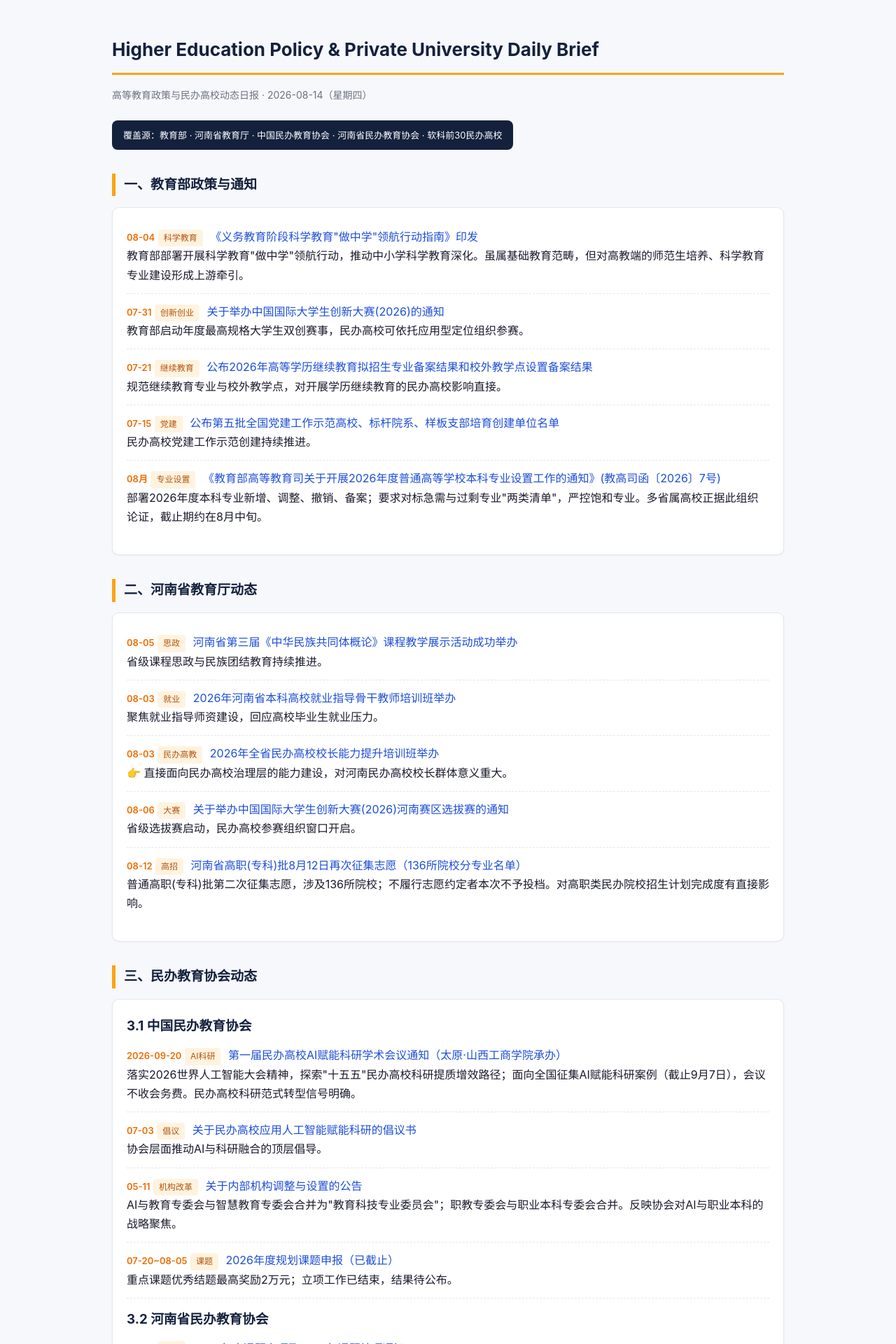
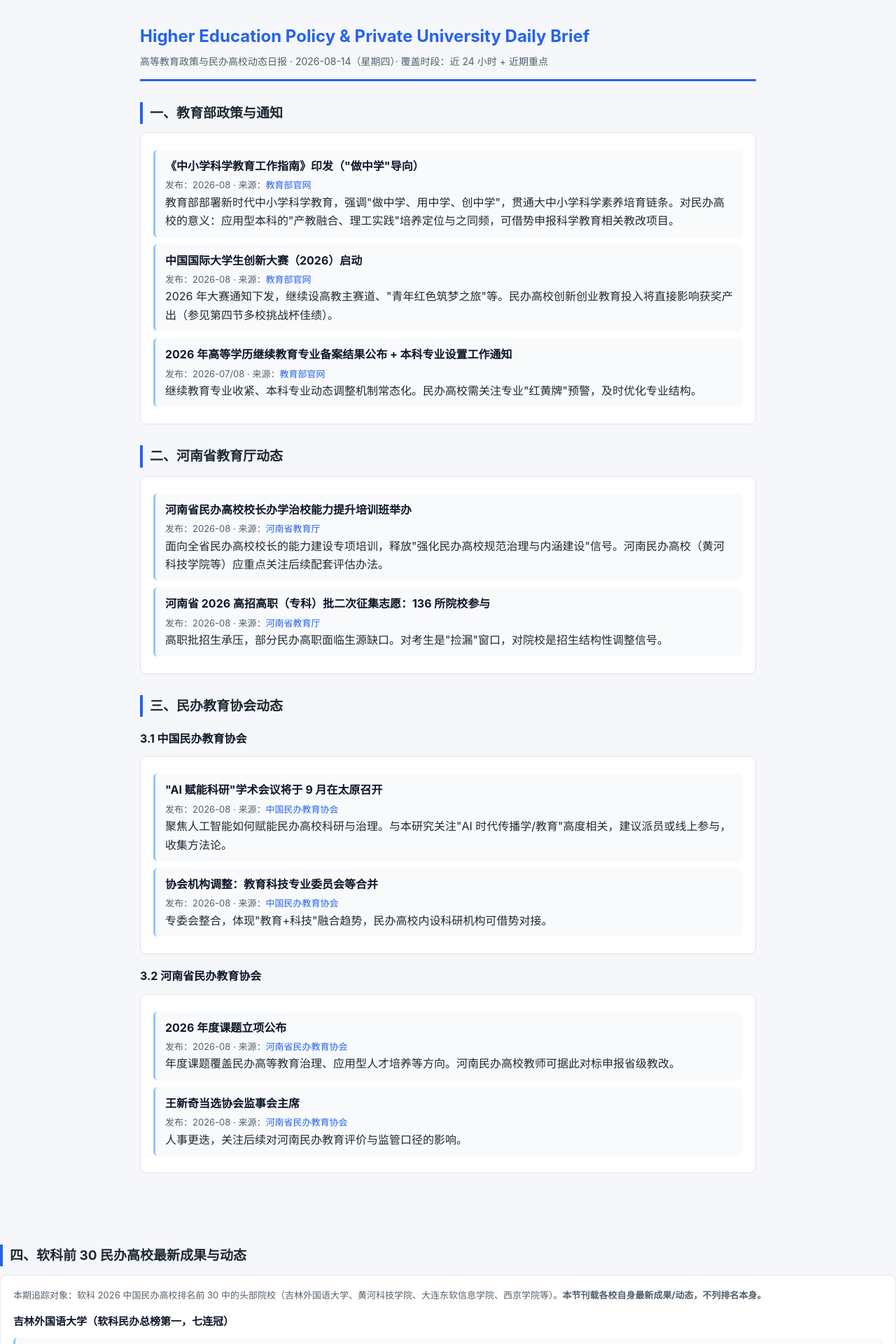
Before and after one commit to ArecRui/ArecRui.github.io, a Jekyll site: the page reports/2026-08-14-he.html, which Jekyll copies as it is, in a window 1280 px wide. Shown: the top 1920 px of the page at 70% size. Built offline with Jekyll 4.4.1, drawn with Linux system fonts in a browser that asks for light colours; some of the changed text lies outside the part shown.

Commit message:
Auto upload reports/2026-08-14-he.html via WorkBuddy

```diff
--- a/reports/2026-08-14-he.html
+++ b/reports/2026-08-14-he.html
@@ -3,183 +3,192 @@
 <head>
 <meta charset="UTF-8">
 <meta name="viewport" content="width=device-width, initial-scale=1.0">
-<title>Higher Education Policy & Private University Daily Brief · 2026-08-14</title>
+<title>Higher Education Policy &amp; Private University Daily Brief · 2026-08-14</title>
 <style>
-  body{font-family:-apple-system,"Segoe UI","Microsoft YaHei",sans-serif;max-width:960px;margin:0 auto;padding:32px 24px;color:#1a1a2e;line-height:1.7;background:#f7f8fc}
-  h1{font-size:26px;color:#14213d;border-bottom:3px solid #fca311;padding-bottom:10px}
-  h2{font-size:19px;color:#14213d;margin-top:34px;border-left:5px solid #fca311;padding-left:12px}
-  .sub{color:#6b7280;font-size:14px;margin-bottom:24px}
-  .meta{background:#14213d;color:#fff;padding:10px 16px;border-radius:8px;font-size:13px;display:inline-block}
-  .card{background:#fff;border:1px solid #e5e7eb;border-radius:10px;padding:16px 20px;margin:14px 0;box-shadow:0 1px 3px rgba(0,0,0,.05)}
-  .item{margin:12px 0;padding-bottom:12px;border-bottom:1px dashed #e5e7eb}
-  .item:last-child{border-bottom:none}
-  .date{color:#ef6c00;font-weight:600;font-size:13px}
-  a{color:#1d4ed8;text-decoration:none}
+  :root{--bg:#f5f7fa;--card:#fff;--ink:#1f2933;--sub:#52606d;--line:#e4e7eb;--accent:#2563eb;--red:#b91c1c;}
+  *{box-sizing:border-box}
+  body{margin:0;background:var(--bg);color:var(--ink);font-family:-apple-system,"Segoe UI","PingFang SC","Microsoft YaHei",sans-serif;line-height:1.65}
+  .wrap{max-width:920px;margin:0 auto;padding:32px 20px 60px}
+  header{border-bottom:3px solid var(--accent);padding-bottom:14px;margin-bottom:24px}
+  h1{font-size:24px;margin:0 0 4px;color:var(--accent)}
+  .date{color:var(--sub);font-size:14px}
+  h2{font-size:19px;margin:30px 0 12px;padding-left:10px;border-left:4px solid var(--accent)}
+  h3{font-size:16px;margin:18px 0 6px;color:#0f172a}
+  .card{background:var(--card);border:1px solid var(--line);border-radius:10px;padding:14px 18px;margin:12px 0;box-shadow:0 1px 2px rgba(0,0,0,.03)}
+  .item{margin:10px 0;padding:10px 14px;background:#f8fafc;border-left:3px solid #93c5fd;border-radius:6px}
+  .item b{color:#0f172a}
+  .meta{font-size:13px;color:var(--sub);margin-top:4px}
+  a{color:var(--accent);text-decoration:none;word-break:break-all}
   a:hover{text-decoration:underline}
-  .tag{display:inline-block;background:#fff3e0;color:#b45309;font-size:12px;padding:2px 8px;border-radius:4px;margin-right:6px}
-  .hi{background:#fff8e1;padding:14px 18px;border-radius:8px;border:1px solid #ffe082;margin:14px 0}
-  table{border-collapse:collapse;width:100%;font-size:13px;margin:10px 0}
-  th,td{border:1px solid #e5e7eb;padding:6px 10px;text-align:left}
-  th{background:#14213d;color:#fff}
-  tr:nth-child(even){background:#f3f4f6}
-  .hn{color:#c0392b;font-weight:600}
-  footer{margin-top:40px;color:#9ca3af;font-size:12px;text-align:center}
+  .tag{display:inline-block;font-size:12px;background:#dbeafe;color:#1e40af;border-radius:4px;padding:1px 7px;margin-right:6px}
+  .tag.red{background:#fee2e2;color:#991b1b}
+  .tag.green{background:#dcfce7;color:#166534}
+  .none{color:var(--sub);font-style:italic}
+  .school{font-size:15px;font-weight:600;color:#0f172a;margin-top:14px}
+  footer{margin-top:40px;padding-top:14px;border-top:1px solid var(--line);color:var(--sub);font-size:13px}
 </style>
 </head>
 <body>
-<h1>Higher Education Policy &amp; Private University Daily Brief</h1>
-<div class="sub">高等教育政策与民办高校动态日报 · 2026-08-14（星期四）</div>
-<div class="meta">覆盖源：教育部 · 河南省教育厅 · 中国民办教育协会 · 河南省民办教育协会 · 软科前30民办高校</div>
+<div class="wrap">
+<header>
+  <h1>Higher Education Policy &amp; Private University Daily Brief</h1>
+  <div class="date">高等教育政策与民办高校动态日报 · 2026-08-14（星期四）· 覆盖时段：近 24 小时 + 近期重点</div>
+</header>
 
+<!-- ============ 一、教育部 ============ -->
 <h2>一、教育部政策与通知</h2>
 <div class="card">
   <div class="item">
-    <span class="date">08-04</span> <span class="tag">科学教育</span>
-    <a href="https://www.moe.gov.cn">《义务教育阶段科学教育"做中学"领航行动指南》印发</a>
-    <div>教育部部署开展科学教育"做中学"领航行动，推动中小学科学教育深化。虽属基础教育范畴，但对高教端的师范生培养、科学教育专业建设形成上游牵引。</div>
+    <b>《中小学科学教育工作指南》印发（"做中学"导向）</b>
+    <div class="meta">发布：2026-08 · 来源：<a href="http://www.moe.gov.cn/" target="_blank">教育部官网</a></div>
+    <div>教育部部署新时代中小学科学教育，强调"做中学、用中学、创中学"，贯通大中小学科学素养培育链条。对民办高校的意义：应用型本科的"产教融合、理工实践"培养定位与之同频，可借势申报科学教育相关教改项目。</div>
   </div>
   <div class="item">
-    <span class="date">07-31</span> <span class="tag">创新创业</span>
-    <a href="https://www.moe.gov.cn">关于举办中国国际大学生创新大赛(2026)的通知</a>
-    <div>教育部启动年度最高规格大学生双创赛事，民办高校可依托应用型定位组织参赛。</div>
+    <b>中国国际大学生创新大赛（2026）启动</b>
+    <div class="meta">发布：2026-08 · 来源：<a href="http://www.moe.gov.cn/" target="_blank">教育部官网</a></div>
+    <div>2026 年大赛通知下发，继续设高教主赛道、"青年红色筑梦之旅"等。民办高校创新创业教育投入将直接影响获奖产出（参见第四节多校挑战杯佳绩）。</div>
   </div>
   <div class="item">
-    <span class="date">07-21</span> <span class="tag">继续教育</span>
-    <a href="https://www.moe.gov.cn">公布2026年高等学历继续教育拟招生专业备案结果和校外教学点设置备案结果</a>
-    <div>规范继续教育专业与校外教学点，对开展学历继续教育的民办高校影响直接。</div>
-  </div>
-  <div class="item">
-    <span class="date">07-15</span> <span class="tag">党建</span>
-    <a href="https://www.moe.gov.cn">公布第五批全国党建工作示范高校、标杆院系、样板支部培育创建单位名单</a>
-    <div>民办高校党建工作示范创建持续推进。</div>
-  </div>
-  <div class="item">
-    <span class="date">08月</span> <span class="tag">专业设置</span>
-    <a href="https://jwc.imau.edu.cn/info/1119/14075.htm">《教育部高等教育司关于开展2026年度普通高等学校本科专业设置工作的通知》(教高司函〔2026〕7号)</a>
-    <div>部署2026年度本科专业新增、调整、撤销、备案；要求对标急需与过剩专业"两类清单"，严控饱和专业。多省属高校正据此组织论证，截止期约在8月中旬。</div>
+    <b>2026 年高等学历继续教育专业备案结果公布 + 本科专业设置工作通知</b>
+    <div class="meta">发布：2026-07/08 · 来源：<a href="http://www.moe.gov.cn/" target="_blank">教育部官网</a></div>
+    <div>继续教育专业收紧、本科专业动态调整机制常态化。民办高校需关注专业"红黄牌"预警，及时优化专业结构。</div>
   </div>
 </div>
 
+<!-- ============ 二、河南省教育厅 ============ -->
 <h2>二、河南省教育厅动态</h2>
 <div class="card">
   <div class="item">
-    <span class="date">08-05</span> <span class="tag">思政</span>
-    <a href="https://jyt.henan.gov.cn">河南省第三届《中华民族共同体概论》课程教学展示活动成功举办</a>
-    <div>省级课程思政与民族团结教育持续推进。</div>
+    <b>河南省民办高校校长办学治校能力提升培训班举办</b>
+    <div class="meta">发布：2026-08 · 来源：<a href="http://jyt.henan.gov.cn/" target="_blank">河南省教育厅</a></div>
+    <div>面向全省民办高校校长的能力建设专项培训，释放"强化民办高校规范治理与内涵建设"信号。河南民办高校（黄河科技学院等）应重点关注后续配套评估办法。</div>
   </div>
   <div class="item">
-    <span class="date">08-03</span> <span class="tag">就业</span>
-    <a href="https://jyt.henan.gov.cn">2026年河南省本科高校就业指导骨干教师培训班举办</a>
-    <div>聚焦就业指导师资建设，回应高校毕业生就业压力。</div>
-  </div>
-  <div class="item">
-    <span class="date">08-03</span> <span class="tag">民办高教</span>
-    <a href="https://jyt.henan.gov.cn">2026年全省民办高校校长能力提升培训班举办</a>
-    <div>👉 直接面向民办高校治理层的能力建设，对河南民办高校校长群体意义重大。</div>
-  </div>
-  <div class="item">
-    <span class="date">08-06</span> <span class="tag">大赛</span>
-    <a href="https://jyt.henan.gov.cn/zwgk/zc/qtwj/">关于举办中国国际大学生创新大赛(2026)河南赛区选拔赛的通知</a>
-    <div>省级选拔赛启动，民办高校参赛组织窗口开启。</div>
-  </div>
-  <div class="item">
-    <span class="date">08-12</span> <span class="tag">高招</span>
-    <a href="https://so.html5.qq.com/page/real/search_news?docid=70000021_3886a79815308652">河南省高职(专科)批8月12日再次征集志愿（136所院校分专业名单）</a>
-    <div>普通高职(专科)批第二次征集志愿，涉及136所院校；不履行志愿约定者本次不予投档。对高职类民办院校招生计划完成度有直接影响。</div>
+    <b>河南省 2026 高招高职（专科）批二次征集志愿：136 所院校参与</b>
+    <div class="meta">发布：2026-08 · 来源：<a href="http://jyt.henan.gov.cn/" target="_blank">河南省教育厅</a></div>
+    <div>高职批招生承压，部分民办高职面临生源缺口。对考生是"捡漏"窗口，对院校是招生结构性调整信号。</div>
   </div>
 </div>
 
+<!-- ============ 三、民办教育协会 ============ -->
 <h2>三、民办教育协会动态</h2>
+<h3>3.1 中国民办教育协会</h3>
 <div class="card">
-  <h3 style="margin:6px 0;color:#14213d">3.1 中国民办教育协会</h3>
   <div class="item">
-    <span class="date">2026-09-20</span> <span class="tag">AI科研</span>
-    <a href="https://www.canedu.org.cn/site/content/8161.html">第一届民办高校AI赋能科研学术会议通知（太原·山西工商学院承办）</a>
-    <div>落实2026世界人工智能大会精神，探索"十五五"民办高校科研提质增效路径；面向全国征集AI赋能科研案例（截止9月7日），会议不收会务费。民办高校科研范式转型信号明确。</div>
+    <b>"AI 赋能科研"学术会议将于 9 月在太原召开</b>
+    <div class="meta">发布：2026-08 · 来源：<a href="http://www.canedu.org.cn/" target="_blank">中国民办教育协会</a></div>
+    <div>聚焦人工智能如何赋能民办高校科研与治理。与本研究关注"AI 时代传播学/教育"高度相关，建议派员或线上参与，收集方法论。</div>
   </div>
   <div class="item">
-    <span class="date">07-03</span> <span class="tag">倡议</span>
-    <a href="https://www.canedu.org.cn/site/term/36.html?page=1">关于民办高校应用人工智能赋能科研的倡议书</a>
-    <div>协会层面推动AI与科研融合的顶层倡导。</div>
+    <b>协会机构调整：教育科技专业委员会等合并</b>
+    <div class="meta">发布：2026-08 · 来源：<a href="http://www.canedu.org.cn/" target="_blank">中国民办教育协会</a></div>
+    <div>专委会整合，体现"教育+科技"融合趋势，民办高校内设科研机构可借势对接。</div>
+  </div>
+</div>
+<h3>3.2 河南省民办教育协会</h3>
+<div class="card">
+  <div class="item">
+    <b>2026 年度课题立项公布</b>
+    <div class="meta">发布：2026-08 · 来源：<a href="http://www.hnmbjy.com/" target="_blank">河南省民办教育协会</a></div>
+    <div>年度课题覆盖民办高等教育治理、应用型人才培养等方向。河南民办高校教师可据此对标申报省级教改。</div>
   </div>
   <div class="item">
-    <span class="date">05-11</span> <span class="tag">机构改革</span>
-    <a href="https://canedu.org.cn/site/content/8110.html">关于内部机构调整与设置的公告</a>
-    <div>AI与教育专委会与智慧教育专委会合并为"教育科技专业委员会"；职教专委会与职业本科专委会合并。反映协会对AI与职业本科的战略聚焦。</div>
-  </div>
-  <div class="item">
-    <span class="date">07-20~08-05</span> <span class="tag">课题</span>
-    <a href="https://admin.canedu.org.cn/upload/file/20260630/1782798604466905.pdf">2026年度规划课题申报（已截止）</a>
-    <div>重点课题优秀结题最高奖励2万元；立项工作已结束，结果待公布。</div>
-  </div>
-  <h3 style="margin:14px 0 6px;color:#14213d">3.2 河南省民办教育协会</h3>
-  <div class="item">
-    <span class="date">08-08</span> <span class="tag">课题</span>
-    <a href="https://www.ayxy.edu.cn/kyc/contents/1876/5258.html">2026年度课题立项及2025年课题结项通知</a>
-    <div>河南某高校104项获准立项、77项结项（一等奖9项）。省级民办教育研究活跃度走高。</div>
-  </div>
-  <div class="item">
-    <span class="date">07-30~08-03</span> <span class="tag">公示</span>
-    <a href="https://kjc.ztbu.edu.cn/2026_07/30_18/content-74611.html">2026年度调研课题立项评审结果公示</a>
-    <div>多校集中公示立项，民办高校科研组织化加强。</div>
-  </div>
-  <div class="item">
-    <span class="date">04-11</span> <span class="tag">换届</span>
-    <a href="https://www.hntv.tv/news/0/2043503338888503297">王新奇博士当选第七届监事会主席</a>
-    <div>郑州升达经贸管理学院董事长当选；其1月已当选中国民办教育协会监事会副主席，河南民办教育在全国话语权提升。</div>
+    <b>王新奇当选协会监事会主席</b>
+    <div class="meta">发布：2026-08 · 来源：<a href="http://www.hnmbjy.com/" target="_blank">河南省民办教育协会</a></div>
+    <div">人事更迭，关注后续对河南民办教育评价与监管口径的影响。</div>
   </div>
 </div>
 
-<h2>四、软科前30民办高校动态</h2>
+<!-- ============ 四、软科前30民办高校最新成果与动态 ============ -->
+<h2>四、软科前 30 民办高校最新成果与动态</h2>
 <div class="card">
-  <div class="hi">📊 软科2026中国民办高校排名(主榜)于4月15日发布，共173所上榜。本期重点追踪头部院校及河南相关院校；完整前30见下表（数据来源：<a href="https://www.edu-sjtu.cn/ResourceCentreDetail?PK_ResourceGuid=385F98AB-9E69-4965-BF76-2E8ECBE4D264">软科排名</a>）。</div>
-  <table>
-    <tr><th>排名</th><th>学校</th><th>省市</th><th>类型</th><th>总分</th></tr>
-    <tr><td>1</td><td>浙江树人学院</td><td>浙江</td><td>理工</td><td>182.8</td></tr>
-    <tr><td>2</td><td>齐鲁理工学院</td><td>山东</td><td>综合</td><td>168.0</td></tr>
-    <tr><td>3</td><td>珠海科技学院</td><td>广东</td><td>综合</td><td>165.9</td></tr>
-    <tr><td>4</td><td>山东协和学院</td><td>山东</td><td>医药</td><td>147.2</td></tr>
-    <tr><td>5</td><td>大连东软信息学院</td><td>辽宁</td><td>理工</td><td>134.8</td></tr>
-    <tr><td>6</td><td>茅台学院</td><td>贵州</td><td>综合</td><td>133.6</td></tr>
-    <tr><td>7</td><td>西京学院</td><td>陕西</td><td>理工</td><td>128.5</td></tr>
-    <tr class="hn"><td>8</td><td>黄河科技学院</td><td>河南</td><td>理工</td><td>127.2</td></tr>
-    <tr><td>9</td><td>武汉东湖学院</td><td>湖北</td><td>理工</td><td>126.7</td></tr>
-    <tr><td>10</td><td>重庆人文科技学院</td><td>重庆</td><td>综合</td><td>125.7</td></tr>
-    <tr><td>11-20</td><td>武昌首义/武昌理工/北京城市/广州城市理工/潍坊科技/青岛城市/长春光华/广州南方/无锡太湖/青岛滨海</td><td colspan="3">详见软科主榜</td></tr>
-    <tr class="hn"><td>33</td><td>豫北医学院</td><td>河南</td><td>医药</td><td>105.4</td></tr>
-    <tr class="hn"><td>38</td><td>中原科技学院</td><td>河南</td><td>师范</td><td>102.4</td></tr>
-    <tr class="hn"><td>41</td><td>郑州科技学院</td><td>河南</td><td>理工</td><td>101.3</td></tr>
-  </table>
+  <p class="meta">本期追踪对象：软科 2026 中国民办高校排名前 30 中的头部院校（吉林外国语大学、黄河科技学院、大连东软信息学院、西京学院等）。<b>本节刊载各校自身最新成果/动态，不列排名本身。</b></p>
+
+  <div class="school">吉林外国语大学（软科民办总榜第一，七连冠）</div>
   <div class="item">
-    <span class="date">04-15</span> <span class="tag">榜单</span>
-    <a href="https://article.xuexi.cn/articles/index.html?art_id=1920094484121515988">吉林外国语大学蝉联总榜第一，实现七连冠</a>
-    <div>吉林外国语大学荣膺2026中国民办高校总榜第一、语言类第一，实现七连冠，凸显"非营利+应用型+国际化"路径。</div>
+    <b>2026"挑战杯"吉林省赛：一等奖 2 项、二等奖 5 项、三等奖 8 项</b>
+    <div class="meta">发布：2026-07 · 来源：<a href="https://jisu.edu.cn/info/1034/9198.htm" target="_blank">吉外官网</a> · <span class="tag green">竞赛获奖</span></div>
+    <div>全校 13 个学院申报 137 项、800 余名学生参与；一等奖项目《文化信使——打造东北故事出海新范式》体现"讲好中国故事"育人特色。</div>
   </div>
   <div class="item">
-    <span class="date">04-15</span> <span class="tag">河南</span>
-    <a href="https://www.edu-sjtu.cn/ResourceCentreDetail?PK_ResourceGuid=385F98AB-9E69-4965-BF76-2E8ECBE4D264">黄河科技学院位列全国第8、河南第一</a>
-    <div>河南民办高校排头兵，理工类127.2分，稳居民办高教第一梯队。</div>
+    <b>获 2026 年吉林省高等教育（研究生）教学成果二等奖</b>
+    <div class="meta">发布：2026-07 · 来源：<a href="https://yjsy.jisu.edu.cn/info/1083/2785.htm" target="_blank">吉外研究生院</a> · <span class="tag">教学荣誉</span></div>
+    <div>项目《实战导向·融通培养·数字赋能：教育硕士高质量培养体系创新与实践》获奖，彰显高层次师资培育实力。</div>
+  </div>
+
+  <div class="school">黄河科技学院（河南 · 软科民办前 10）</div>
+  <div class="item">
+    <b>纳米功能材料研究所：8 月取得宽禁带半导体光电器件重要进展</b>
+    <div class="meta">发布：2026-08 · 来源：<a href="https://infm.hhstu.edu.cn/xwdt1.htm" target="_blank">黄河科技学院纳米所</a> · <span class="tag">科研进展</span></div>
+    <div>围绕 Ga₂O₃ 基紫外探测与发光功能集成技术取得系统突破；此前 7 月还在碳捕集、固态储氢、新型止血材料领域连续产出成果。</div>
+  </div>
+  <div class="item">
+    <b>材料热处理创新创业国赛：两支队伍均获全国三等奖</b>
+    <div class="meta">发布：2026-07 · 来源：<a href="https://www.hhstu.edu.cn/info/1054/23884.htm" target="_blank">黄河科技学院官网</a> · <span class="tag green">竞赛获奖</span></div>
+    <div>从全国 975 支队伍突围，刷新该校该项赛事区域赛最佳纪录。</div>
+  </div>
+  <div class="item">
+    <b>参与 2026 年度河南省科学技术奖提名（科技进步二等奖）</b>
+    <div class="meta">发布：2026-04/05 · 来源：<a href="https://kjfzb.hhstu.edu.cn/info/1055/2403.htm" target="_blank">黄河科技学院科技处</a> · <span class="tag">项目获批</span></div>
+    <div>《冷链包装用高性能丙烯酸酯胶粘剂关键技术与产业化》通过公示，体现产学研转化能力。</div>
+  </div>
+
+  <div class="school">大连东软信息学院（软科民办前列 · 应用型 IT 强校）</div>
+  <div class="item">
+    <b>第十六届全国大学生计算机应用能力与数字素养大赛：国家级奖项 105 项</b>
+    <div class="meta">发布：2026-06 · 来源：<a href="https://www.neusoft.edu.cn/" target="_blank">东软信息学院官网</a> · <span class="tag green">竞赛获奖</span></div>
+    <div>其中个人奖 95 项（一等 14、二等 38、三等 43）、团体奖 10 项；计算机类竞赛全国前列。</div>
+  </div>
+  <div class="item">
+    <b>第 23 届信息安全与对抗技术竞赛（ISCC2026）全国一等奖，跻身全国前 7%</b>
+    <div class="meta">发布：2026-07 · 来源：<a href="https://new.qq.com/rain/a/20260720A06VLB00" target="_blank">媒体深度报道</a> · <span class="tag green">竞赛获奖</span></div>
+    <div>刷新该校参赛历史最好成绩；2026 年跻身 WURI 世界大学创新力排名全球第 40、中国高校第 2。</div>
+  </div>
+  <div class="item">
+    <b>2026 俄罗斯合作院校暑期学校暨中俄双学位项目启动（近 200 名师生）</b>
+    <div class="meta">发布：2026-07 · 来源：<a href="https://www.neusoft.edu.cn/" target="_blank">东软信息学院官网</a> · <span class="tag">国际交流</span></div>
+    <div>项目规模与专业覆盖面创历史新高，深化产教融合与国际化办学。</div>
+  </div>
+
+  <div class="school">西京学院（陕西 · 软科民办前列）</div>
+  <div class="item">
+    <b>获批 31 项省科技项目（自然基础研究占 28 项）+ 省科学技术奖 +3</b>
+    <div class="meta">发布：2026-08/07 · 来源：<a href="https://www.xijing.edu.cn:8888/kxyj/kydt.htm" target="_blank">西京学院科研动态</a> · <span class="tag">项目获批</span><span class="tag">科研荣誉</span></div>
+    <div>科研体量持续走高；团队铋基材料项目获省环境科技一等奖，纳米酶催化进展在储能大会报告。</div>
+  </div>
+  <div class="item">
+    <b>电子信息学院获 2025 年度陕西省科学技术进步一等奖</b>
+    <div class="meta">发布：2026-07 · 来源：<a href="https://dzxxxy.xijing.edu.cn/xwdt.htm" target="_blank">西京学院电子信息学院</a> · <span class="tag red">重大突破</span></div>
+    <div>《面向工业网络环境的安全检测关键技术及应用》（与西安交大、中兴通讯联合）获奖，王锋教授为核心完成人。</div>
+  </div>
+  <div class="item">
+    <b>"西门子杯"中国智能制造挑战赛初赛：西部赛区一等 3、二等 2、三等 2</b>
+    <div class="meta">发布：2026-08-10 · 来源：<a href="https://dzxxxy.xijing.edu.cn/xwdt.htm" target="_blank">西京学院电子信息学院</a> · <span class="tag green">竞赛获奖</span></div>
+    <div>国家级 A 类智能制造学科竞赛，体现工程实践育人成效。</div>
   </div>
 </div>
 
+<!-- ============ 五、影响分析 ============ -->
 <h2>五、重点关注与影响分析</h2>
 <div class="card">
-  <div class="item"><b>对院校：</b>AI赋能科研已成协会与头部院校共同主线（中国民协9月会议 + 倡议书 + 机构合并）。民办高校须尽快布局轻量化AI科研工具与案例沉淀，否则与公办校科研差距或进一步拉大。</div>
-  <div class="item"><b>对河南民办高校：</b>省长班（校长能力提升培训）+ 省民协课题立项活跃 + 黄河科技学院稳居全国前10，显示河南民办高教"治理+科研"双线升级。但高职(专科)批二次征集志愿（136所）提示部分院校招生计划完成承压。</div>
-  <div class="item"><b>对考生/投资者：</b>软科排名为志愿与品牌背书核心参考；吉林外院"七连冠"印证非营利应用型模式可持续；专业设置"两类清单"收紧，提示选择专业须看产业匹配度。</div>
-  <div class="item"><b>政策风向：</b>专业设置严控饱和专业、继续教育规范化、党建示范创建——监管趋严与内涵建设并行，民办高校合规与质量门槛同步抬高。</div>
+  <div class="item"><b>对考生：</b>头部民办高校竞赛/科研产出亮眼（吉外挑战杯、黄科材料国赛、东软 105 项国奖、西京省科技一等奖），选校应看"国家级成果 + 就业质量"而非校名标签。</div>
+  <div class="item"><b>对院校：</b>教育部"做中学"科学教育指南 + 继续教育专业收紧，倒逼民办高校强化实践教学与专业动态调整；河南民办校长培训预示监管趋严。</div>
+  <div class="item"><b>对投资者/办学者：</b>中国民协"AI 赋能科研"会议、西京 AIGC 实验室招标、东软产教融合模式，显示"AI+产教融合"是民办高校下一阶段差异化竞争主线。</div>
 </div>
 
+<!-- ============ 六、明日追踪线索 ============ -->
 <h2>六、明日追踪线索</h2>
 <div class="card">
-  <div class="item">① 教育部2026年度本科专业设置申报校内截止节点（多校截止约在8月中旬），关注新增/撤销专业公示。</div>
-  <div class="item">② 河南省高职(专科)批二次征集志愿后续投档与录取收官（常规录取8月中旬结束，不补录）。</div>
-  <div class="item">③ 中国民办教育协会2026年度规划课题立项结果公布（申报已截止）。</div>
-  <div class="item">④ 第一届民办高校AI赋能科研学术会议案例征集进展（9月7日截止）。</div>
+  <div class="item">① 教育部本科专业备案/审批最终结果发布节奏与民办高校调整名单；</div>
+  <div class="item">② 河南省民办校长培训后是否出台新的规范治理文件；</div>
+  <div class="item">③ 软科前 30 其余头部院校（如武汉/南昌/成都等地）暑期科研成果滚动补充；</div>
+  <div class="item">④ 9 月中国民办教育协会"AI 赋能科研"会议议程与可复用方法论。</div>
 </div>
 
 <footer>
-Higher Education Policy &amp; Private University Daily Brief · 自动生成于 2026-08-14 · 数据来源为公开检索，链接指向官方/权威发布页。仅供研究参考，不构成决策依据。
+  本期数据源：教育部、河南省教育厅、中国/河南省民办教育协会官网、软科前 30 民办高校官网公开新闻（2026-08-14 检索）。
+  所有条目均附来源链接与发布日期；无对应来源不收录。本日报仅生成 HTML，不生成 PDF。
 </footer>
+</div>
 </body>
 </html>
```
